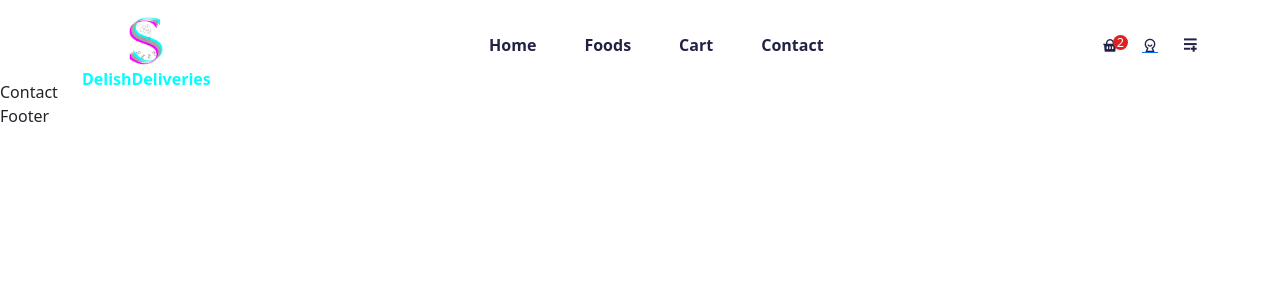
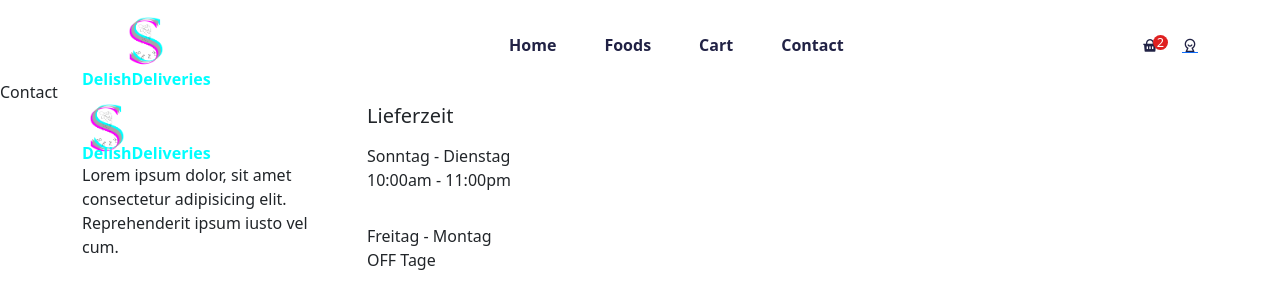
Before and after one commit to sbrycbc/delish-deliveries, a React (Create React App) app: page /contact in a window 1280 px wide. Shown: the top 308 px of the page. Built offline with nearby package versions, Linux system fonts and the light colour scheme.

Commit message:
updated footer  lieferzeit and header style...

```diff
--- a/src/components/Footer/Footer.jsx
+++ b/src/components/Footer/Footer.jsx
@@ -1,9 +1,42 @@
 import React from 'react';
+import { Container, Row, Col, ListGroup, ListGroupItem } from 'reactstrap';
+import logo from '../../assets/images/sbry.png';
 
 const Footer = () => {
-  return (
-    <div>Footer</div>
-  )
+  return <footer className="footer">
+    <Container>
+      <Row>
+        <Col lg='3' md='4' sm='6'>
+          <div className="logo footer__logo text-start">
+            <img src={logo}
+            style={{width:'50px'}} alt=' logo' />
+            <h5>DelishDeliveries</h5>
+            <p>Lorem ipsum dolor, sit amet consectetur adipisicing elit. Reprehenderit ipsum iusto vel cum.</p>
+          </div>
+        </Col>
+
+        <Col lg='3' md='4' sm='6'>
+          <h5>Lieferzeit</h5>
+          <ListGroup>
+            <ListGroupItem className='delivery__time-item border-0 ps-0'>
+              <span>Sonntag - Dienstag</span>
+              <p>10:00am - 11:00pm</p>
+            </ListGroupItem>
+
+            <ListGroupItem className='delivery__time-item border-0 ps-0'>
+              <span>Freitag - Montag</span>
+              <p>OFF Tage</p>
+            </ListGroupItem>
+          </ListGroup>
+        </Col>
+
+        <Col lg='3' md='4' sm='6'></Col>
+
+        <Col lg='3' md='4' sm='6'></Col>
+
+      </Row>
+    </Container>
+  </footer>
 }
 
 export default Footer;
--- a/src/components/Header/Header.jsx
+++ b/src/components/Header/Header.jsx
@@ -1,4 +1,4 @@
-import React from 'react';
+import React, {useRef} from 'react';
 import { Container, Form } from 'reactstrap';
 import logo from '../../assets/images/sbry.png';
 import { NavLink, Link } from 'react-router-dom';
@@ -25,6 +25,8 @@ const nav_links = [
 ];
 
 const Header = () => {
+  const menuRef = useRef(null);
+  const toggleMenu = () => menuRef.current.classList.toggle("show__menu");
   return (
     <header className="header">
       <Container>
@@ -37,11 +39,11 @@ const Header = () => {
 
 {/* ==================  menu ================= */}
 
-        <div className="navigation">
+        <div className="navigation" ref={menuRef} onClick={toggleMenu}>
           <div className="menu d-flex align-items-center gap-5">
             {
               nav_links.map((item,index)=>(
-                <NavLink to={item.path} key={index}
+                <NavLink   to={item.path} key={index}
                   className={navClass => navClass.isActive ? 'active_menu' : ' '}>
                   {item.display}
                 </NavLink>
@@ -61,7 +63,7 @@ const Header = () => {
             <Link to='/login'><i class="ri-user-5-line"></i></Link>
           </span>
 
-          <span className="mobile_menu">
+          <span className="mobile_menu" onClick={toggleMenu}>
             <i class="ri-menu-add-fill"></i>
           </span>
          </div>
--- a/src/styles/header.css
+++ b/src/styles/header.css
@@ -3,6 +3,16 @@
     height: 80px;
     line-height: 80px;
 }
+.header__shrink {
+    position: sticky;
+    top: 0;
+    left: 0;
+    background: #fff;
+    /* z-index: 99999; */
+    box-shadow: 5px 5px 15px -5px #d7d6d6;
+    /* animation-name: animation;
+    animation-duration: 0.5s; */
+  }
 
 .logo{
     text-align: center;
@@ -67,7 +77,7 @@
 
 .mobile_menu {
     font-weight: 600;
-    /* display: none; */
+    display: none;
 }
 
 @media only screen and (max-width: 992px) {
@@ -111,6 +121,17 @@
       .cart_icon i,
       .user i,
       .mobile_menu {
-        font-size: 1.rem;
+        font-size:1rem;
+      }
+      .show__menu {
+        display: block;
       }
 }
+
+@media only screen and (max-width: 768px) {
+    .header{
+        width: 100%;
+        height: 50px;
+        line-height: 50px;
+    }
+}
```
